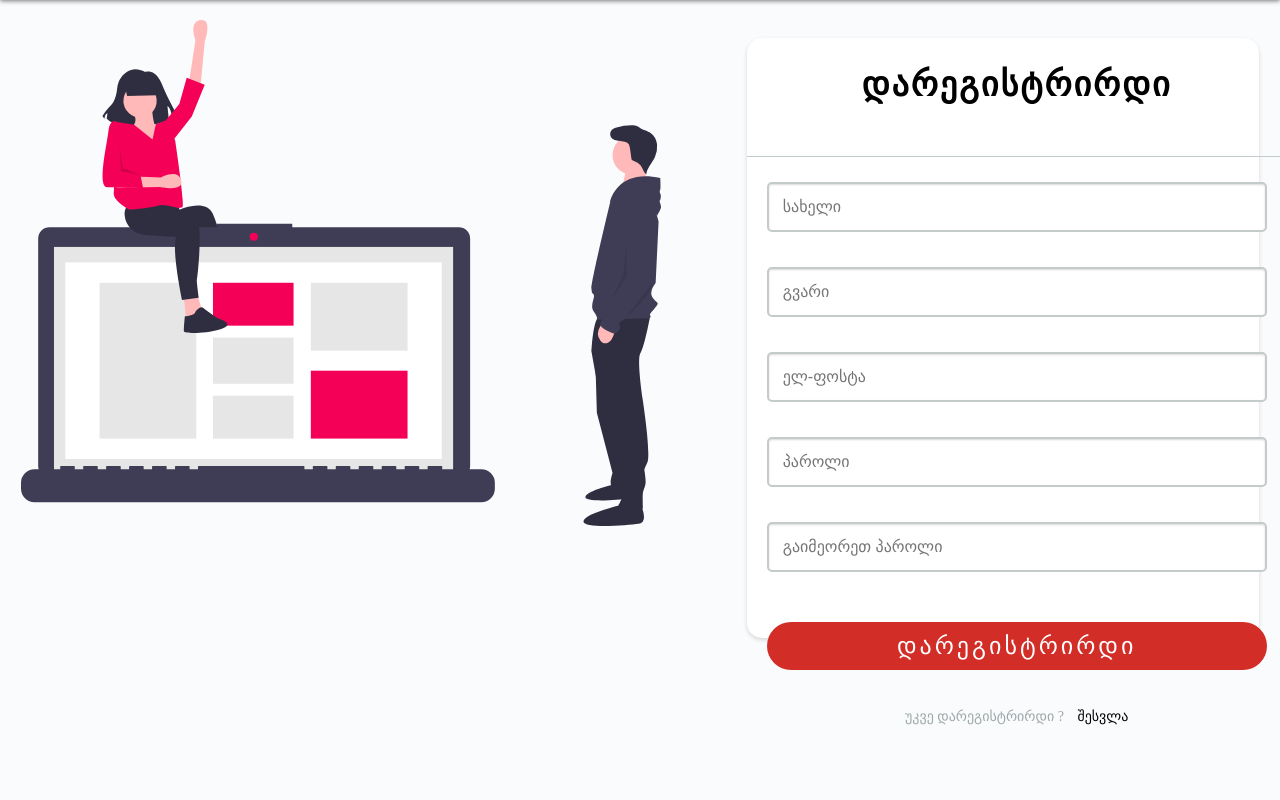
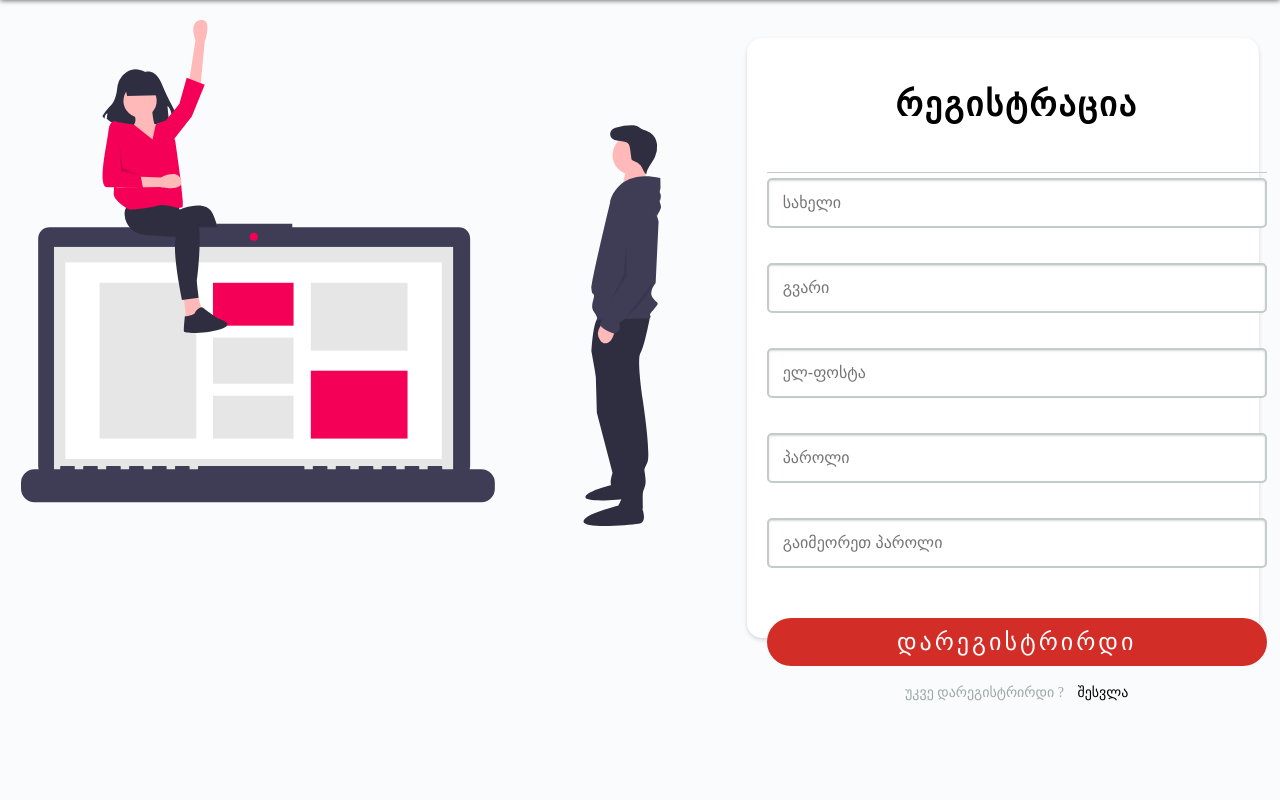
Before and after one commit to berekashvili22/PasswordManager, a Flask app: page /register in a window 1280 px wide. Shown: the part 56-856 px from the top of the page. Run offline with Flask 2, Linux system fonts and the light colour scheme; some libraries are stand-ins or nearby versions.

Commit message:
updated templates

```diff
--- a/passwordmanager/routes.py
+++ b/passwordmanager/routes.py
@@ -139,4 +139,4 @@ def account_update(account_id):
         form.password.data = account.password
         form.site.data = account.site
 
-    return render_template('add_account.html', form=form)
+    return render_template('account_update.html', form=form)
--- a/passwordmanager/templates/account_show.html
+++ b/passwordmanager/templates/account_show.html
@@ -7,10 +7,12 @@
                 <label class="view-acc-label" for="">ელ-ფოსტა</label>
                 <input  class="view-account-form" type="text" value="{{ account.email }}" readonly>
                 <label class="view-acc-label" for="">პაროლი</label>
-                <input  class="view-account-form" type="text" value="{{ account.password }}" readonly>
+                <input  class="view-account-form" type="password" id="myInput" value="{{ account.password }}" readonly>
+                <div class="show-password"><input type="checkbox" onclick="myFunction()"></div>
                 <label class="view-acc-label" for="">ვებსაიტი/აპლიკაცია</label>
                 <input  class="view-account-form" type="text" value="{{ account.site }}" readonly>
             </div>
-            <a href="#">განახლება</a>
+            <a href="{{ url_for('account_update', account_id=account.id) }}">განახლება</a>
         </div>
+        <script src="{{url_for('static', filename='account.js')}}"></script>
  {% endblock %}
--- a/passwordmanager/templates/base.html
+++ b/passwordmanager/templates/base.html
@@ -41,7 +41,7 @@
         {% with messages = get_flashed_messages(with_categories=True) %}
             {% if messages %}
                 {% for category, message in messages %}
-                    <div class="{{ category }}">
+                    <div class="{{ category }}" id="hideMe">
                         {{ message }}
                     </div>
                 {% endfor %}
@@ -52,6 +52,5 @@
         {% endblock %}
     </div>
     <!-- js -->
-    <script src="{{url_for('static', filename='main.js')}}"></script>
 </body>
 </html>
--- a/passwordmanager/templates/login.html
+++ b/passwordmanager/templates/login.html
@@ -5,10 +5,9 @@
         <img class="login-pic" src="{{url_for('static', filename='pictures/login.svg')}}" alt="laptop pictures">
     </div>
     <div class="login-cont">
-        <form method="POST" action="">
+        <form method="POST" action="" class="login-form-cont">
             {{ form.hidden_tag() }}
             <h1 class="login-title">ავტორიზაცია</h1>
-            <div class="login-form-cont">
             <div class="login-form-div">
                 {% if form.email.errors %}
                     {{ form.email(class="login-form-invalid", placeholder="ელ-ფოსტა") }}
@@ -29,12 +28,11 @@
                     {{ form.password(class="login-form", placeholder="პაროლი") }}
                 {% endif %}
             </div>
-            <div>
+            <div class="log-remember">
                 {{ form.remember.label }}
                 {{ form.remember }}
             </div>
             {{ form.submit(class=("login-sub-btn")) }}
-            </div>
             <div class="login-login-div">
                 <small class="text-muted">
                     არ გაქვს ექაუნთი ? <a class="login-login" href="{{ url_for('register') }}">დარეგისტრირდი</a>
--- a/passwordmanager/templates/my_accounts.html
+++ b/passwordmanager/templates/my_accounts.html
@@ -9,7 +9,9 @@
     {% if account.owner == current_user %}
         <div class="accounts-info">
             <div class="">
-                <p class="acc-info-N">{{ account.site[0] }}</p>
+                <p class="acc-info-N">
+                {{ account.site[0] }}
+                </p>
             </div>
             <div class="acc-info-desc">
                 <a href="{{ url_for('account_show', account_id=account.id) }}" class="acc-info-title">{{ account.site }}</a>
--- a/passwordmanager/templates/register.html
+++ b/passwordmanager/templates/register.html
@@ -5,10 +5,9 @@
         <img class="reg-pic" src="{{url_for('static', filename='pictures/register.svg')}}" alt="laptop pictures">
     </div>
     <div class="reg-cont">
-        <form method="POST" action="">
+        <form method="POST" action="" class="reg-form-cont">
             {{ form.hidden_tag() }}
-            <h1 class="reg-title">დარეგისტრირდი</h1>
-            <div class="reg-form-cont">
+            <h1 class="reg-title">რეგისტრაცია</h1>
             <div class="reg-form-div">
                 {% if form.first_name.errors %}
                     {{ form.first_name(class="reg-form-invalid", placeholder="სახელი") }}
@@ -60,7 +59,6 @@
                 {% endif %}
             </div>
             {{ form.submit(class=("reg-sub-btn")) }}
-            </div>
             <div class="reg-login-div">
                 <small class="text-muted">
                     უკვე დარეგისტრირდი ? <a class="reg-login" href="{{ url_for('login') }}">შესვლა</a>
```
